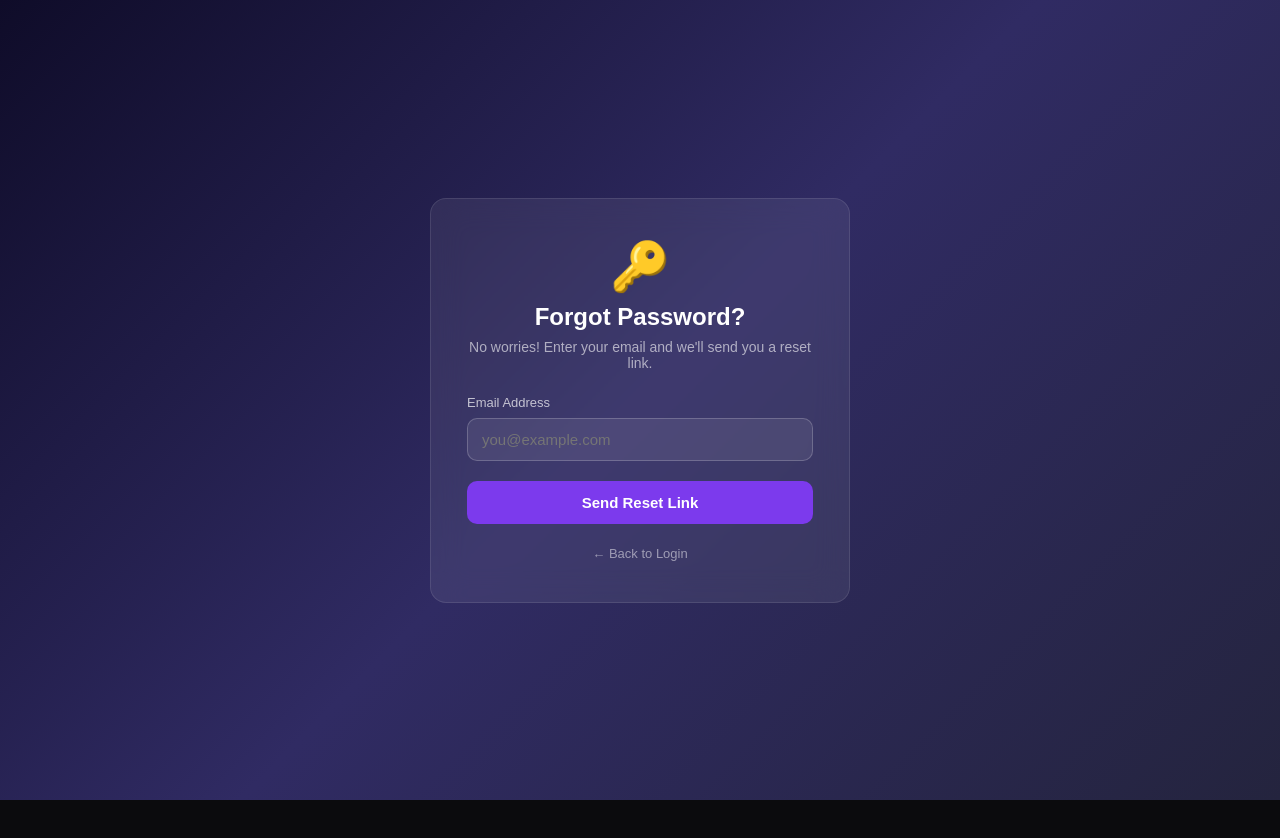
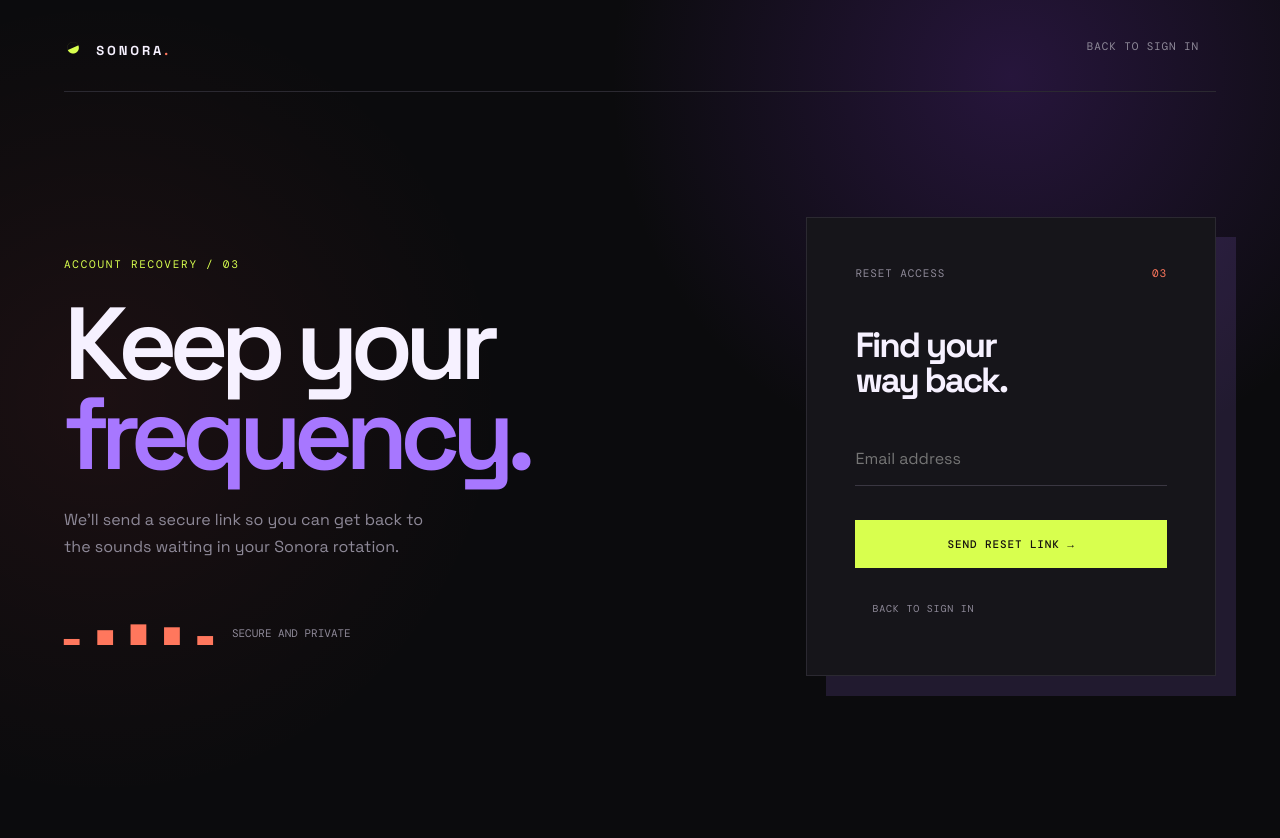
Before and after one commit to eman-izhar/MUSIC-APP, a React app in the folder frontend/: page /forgot-password in a window 1280 px wide. Shown: the top 838 px of the page. Before the commit the page ends 800 px from the top, so only its background shows below. Built offline with nearby package versions, Linux system fonts and the light colour scheme; no server answers; the HTML template or start-up script is replaced by a standard one.

Commit message:
add styling for Forgot Password page and improve layout

```diff
--- /dev/null
+++ b/frontend/src/pages/ForgotPassword.css
@@ -0,0 +1,48 @@
+.auth-feedback {
+  margin: 0 0 18px;
+  border-left: 2px solid var(--orange);
+  padding: 12px 14px;
+  background: rgba(255, 119, 93, 0.08);
+  font-size: 13px;
+  line-height: 1.5;
+}
+
+.auth-feedback p {
+  margin: 0;
+}
+
+.auth-feedback span {
+  display: block;
+  margin-top: 7px;
+  color: var(--muted);
+  font-size: 12px;
+}
+
+.auth-success {
+  border-color: var(--acid);
+  background: rgba(216, 255, 78, 0.06);
+}
+
+.auth-success p {
+  color: var(--acid);
+}
+
+.auth-success .switch-btn {
+  margin-top: 14px;
+}
+
+.auth-error {
+  color: #ff9f8e;
+}
+
+.sr-only {
+  position: absolute;
+  width: 1px;
+  height: 1px;
+  padding: 0;
+  margin: -1px;
+  overflow: hidden;
+  clip: rect(0, 0, 0, 0);
+  white-space: nowrap;
+  border: 0;
+}
--- a/frontend/src/pages/ForgotPassword.jsx
+++ b/frontend/src/pages/ForgotPassword.jsx
@@ -1,5 +1,7 @@
 import { useState } from 'react'
 import { Link } from 'react-router-dom'
+import '../App.css'
+import './ForgotPassword.css'
 
 const API_URL = import.meta.env.VITE_API_URL || 'https://music-website-zzol.onrender.com/api'
 
@@ -43,144 +45,76 @@ export default function ForgotPassword() {
   }
 
   return (
-    <div style={{
-      minHeight: '100vh',
-      display: 'flex',
-      alignItems: 'center',
-      justifyContent: 'center',
-      background: 'linear-gradient(135deg, #0f0c29, #302b63, #24243e)',
-      fontFamily: 'sans-serif',
-    }}>
-      <div style={{
-        background: 'rgba(255,255,255,0.07)',
-        backdropFilter: 'blur(16px)',
-        borderRadius: '16px',
-        padding: '40px 36px',
-        width: '100%',
-        maxWidth: '420px',
-        border: '1px solid rgba(255,255,255,0.1)',
-        color: 'white',
-      }}>
-        {/* Icon */}
-        <div style={{ textAlign: 'center', marginBottom: '24px' }}>
-          <div style={{
-            fontSize: '48px',
-            marginBottom: '8px',
-          }}>🔑</div>
-          <h2 style={{ margin: 0, fontSize: '24px', fontWeight: '700' }}>
-            Forgot Password?
-          </h2>
-          <p style={{ margin: '8px 0 0', color: 'rgba(255,255,255,0.6)', fontSize: '14px' }}>
-            No worries! Enter your email and we'll send you a reset link.
+    <main className="app-shell">
+      <header className="topbar">
+        <Link className="brand" to="/">
+          <span className="brand-mark">◒</span> SONORA
+          <span className="brand-dot">.</span>
+        </Link>
+        <Link className="ghost-btn" to="/">Back to sign in</Link>
+      </header>
+      <section className="auth-layout" id="top">
+        <div className="intro">
+          <p className="eyebrow">ACCOUNT RECOVERY / 03</p>
+          <h1>
+            Keep your
+            <br />
+            <em>frequency.</em>
+          </h1>
+          <p className="intro-copy">
+            We&apos;ll send a secure link so you can get back to the sounds waiting
+            in your Sonora rotation.
           </p>
+          <div className="signal">
+            <span className="signal-bars">▂ ▅ ▇ ▆ ▃</span>
+            <span>secure and private</span>
+          </div>
         </div>
 
+        <div className="auth-card">
+          <div className="card-top">
+            <span>Reset access</span>
+            <span className="card-index">03</span>
+          </div>
+          <h2>
+            Find your
+            <br />
+            way back.
+          </h2>
+
           {isSuccess ? (
-          /* ── Success state ── */
-          <div style={{ textAlign: 'center' }}>
-            <div style={{
-              background: 'rgba(16,185,129,0.15)',
-              border: '1px solid rgba(16,185,129,0.4)',
-              borderRadius: '12px',
-              padding: '20px',
-              marginBottom: '24px',
-            }}>
-              <div style={{ fontSize: '36px', marginBottom: '8px' }}>📬</div>
-              <p style={{ margin: 0, color: '#6ee7b7', fontSize: '14px' }}>
-                {notice}
-              </p>
-            </div>
-            <p style={{ fontSize: '13px', color: 'rgba(255,255,255,0.5)' }}>
-              Didn't get the email? Check your spam folder.
-            </p>
-            <Link
-              to="/"
-              style={{
-                display: 'inline-block',
-                marginTop: '12px',
-                color: '#a78bfa',
-                textDecoration: 'none',
-                fontSize: '14px',
-              }}
-            >
-              ← Back to Login
-            </Link>
+            <div className="auth-feedback auth-success">
+              <p>{notice}</p>
+              <span>Check your inbox and spam folder for the reset link.</span>
+              <Link className="switch-btn" to="/">Back to sign in  →</Link>
             </div>
         ) : (
-          /* ── Form state ── */
           <form onSubmit={handleSubmit}>
-            <div style={{ marginBottom: '20px' }}>
-              <label style={{ display: 'block', fontSize: '13px', marginBottom: '8px', color: 'rgba(255,255,255,0.7)' }}>
-                Email Address
-              </label>
+            <label className="sr-only" htmlFor="forgot-email">Email address</label>
             <input
+              id="forgot-email"
               type="email"
-                placeholder="you@example.com"
+              placeholder="Email address"
               value={email}
               onChange={(e) => setEmail(e.target.value)}
               required
-                style={{
-                  width: '100%',
-                  padding: '12px 14px',
-                  borderRadius: '10px',
-                  border: '1px solid rgba(255,255,255,0.2)',
-                  background: 'rgba(255,255,255,0.08)',
-                  color: 'white',
-                  fontSize: '15px',
-                  outline: 'none',
-                  boxSizing: 'border-box',
-                }}
             />
-            </div>
 
             {notice && (
-              <div style={{
-                background: 'rgba(239,68,68,0.15)',
-                border: '1px solid rgba(239,68,68,0.4)',
-                borderRadius: '8px',
-                padding: '10px 14px',
-                marginBottom: '16px',
-                fontSize: '13px',
-                color: '#fca5a5',
-              }}>
+              <p className="auth-feedback auth-error">
                 {notice}
-              </div>
+              </p>
             )}
 
-            <button
-              type="submit"
-              disabled={loading}
-              style={{
-                width: '100%',
-                padding: '13px',
-                background: loading ? 'rgba(124,58,237,0.5)' : '#7c3aed',
-                color: 'white',
-                border: 'none',
-                borderRadius: '10px',
-                fontSize: '15px',
-                fontWeight: '600',
-                cursor: loading ? 'not-allowed' : 'pointer',
-                transition: 'background 0.2s',
-              }}
-            >
-              {loading ? 'Sending…' : 'Send Reset Link'}
+            <button className="primary-btn" type="submit" disabled={loading}>
+              {loading ? 'Sending...' : 'Send reset link  →'}
             </button>
 
-            <div style={{ textAlign: 'center', marginTop: '20px' }}>
-              <Link
-                to="/"
-                style={{
-                  color: 'rgba(255,255,255,0.5)',
-                  textDecoration: 'none',
-                  fontSize: '13px',
-                }}
-              >
-                ← Back to Login
-              </Link>
-            </div>
+            <Link className="switch-btn" to="/">Back to sign in</Link>
           </form>
         )}
         </div>
-    </div>
+      </section>
+    </main>
   )
 }
```
Lines whose indentation alone changed are shown as unchanged.
